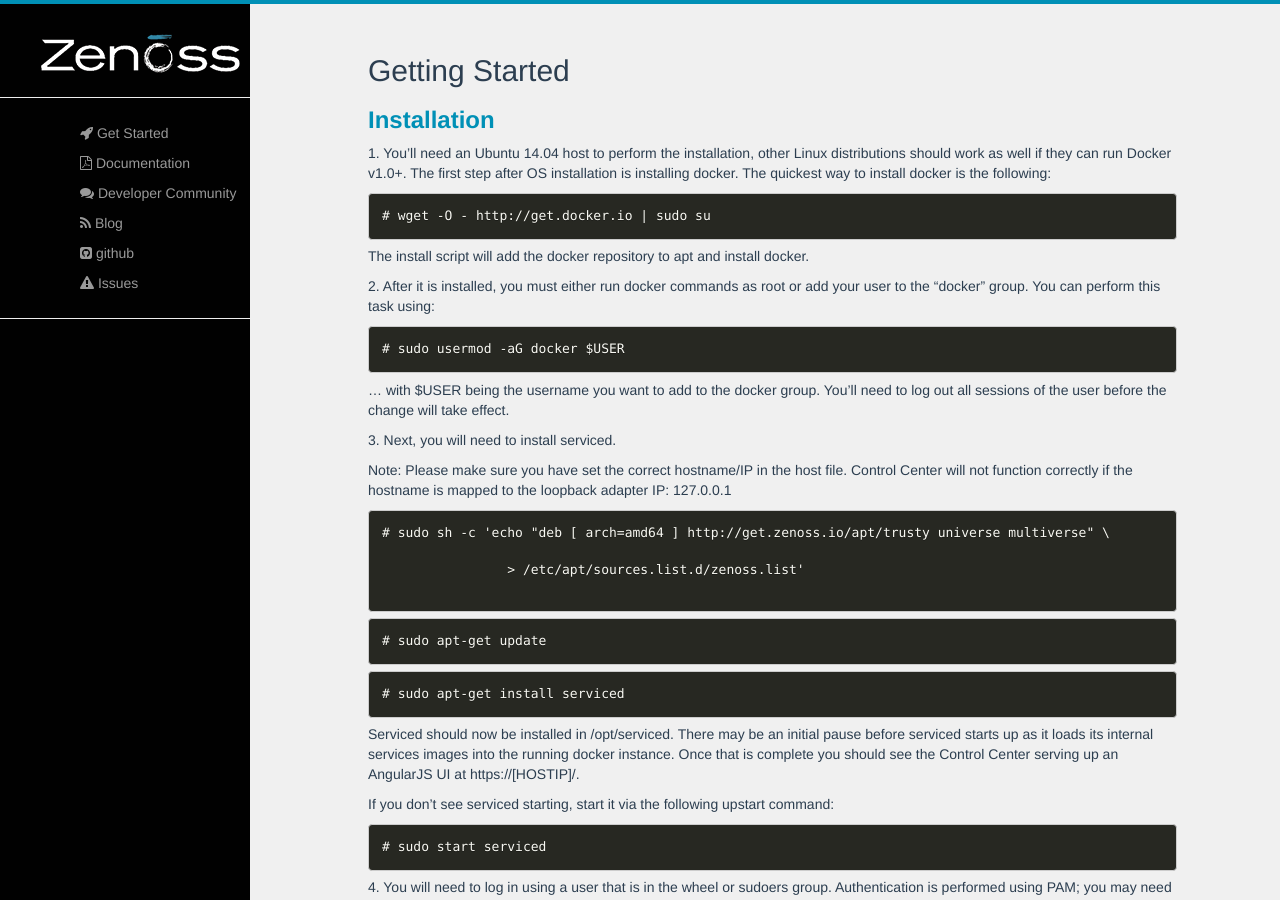
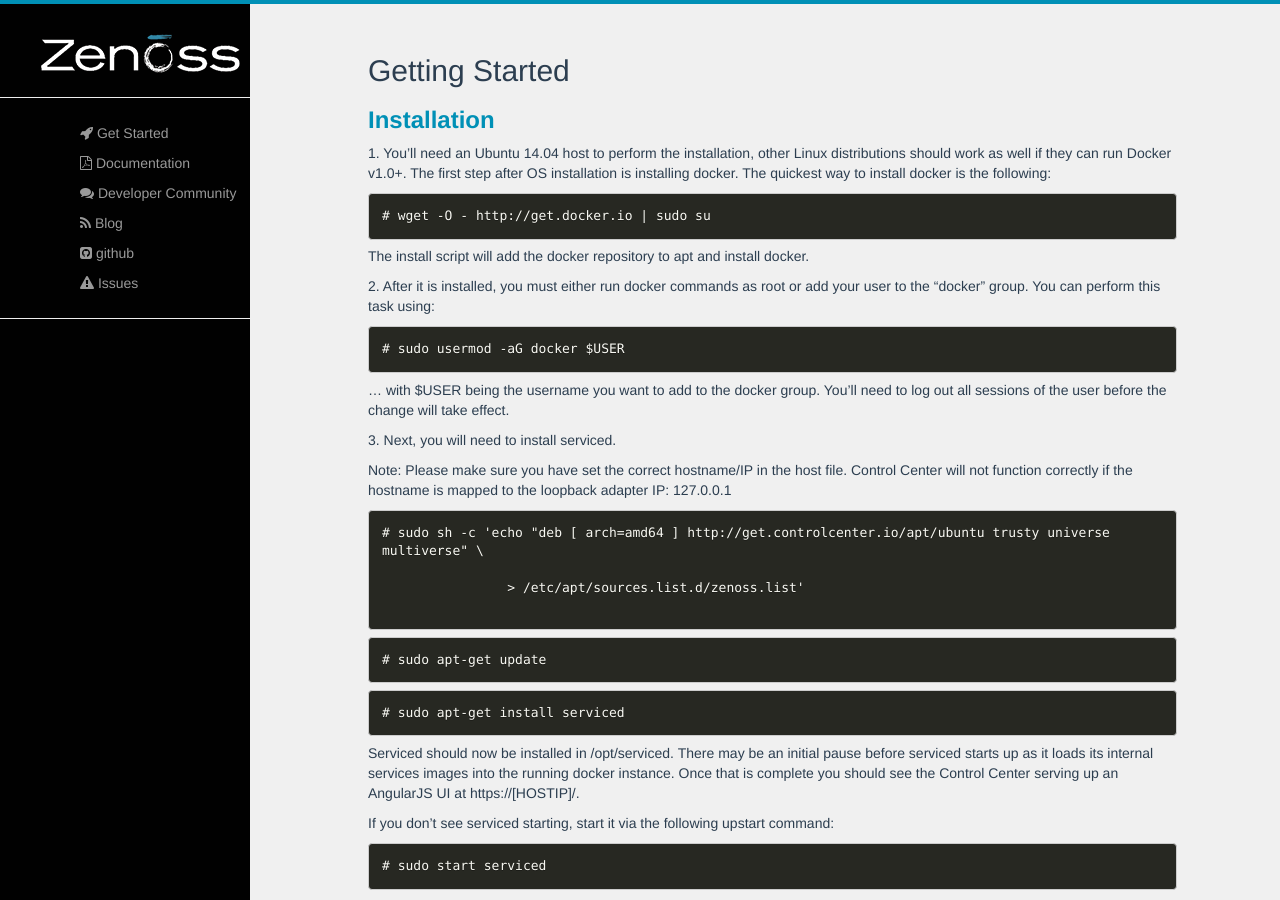
Before and after one commit to control-center/zenoss.io, a Jekyll site: the page built from gettingstarted.html, in a window 1280 px wide and 900 px high. Built offline with Jekyll 4.4.1, drawn with Linux system fonts in a browser that asks for light colours; nearby versions of some CDN libraries; Markdown is read by kramdown in place of the engine named in the settings.

Commit message:
Update gettingstarted.html

```diff
--- a/gettingstarted.html
+++ b/gettingstarted.html
@@ -53,7 +53,7 @@
 
 
 
-            <pre class="language-"><code># sudo sh -c &#39;echo &quot;deb [ arch=amd64 ] http://get.zenoss.io/apt/trusty universe multiverse&quot; \ <br>
+            <pre class="language-"><code># sudo sh -c &#39;echo &quot;deb [ arch=amd64 ] http://get.controlcenter.io/apt/ubuntu trusty universe multiverse&quot; \ <br>
                 > /etc/apt/sources.list.d/zenoss.list'
             </code></pre>
 
```
